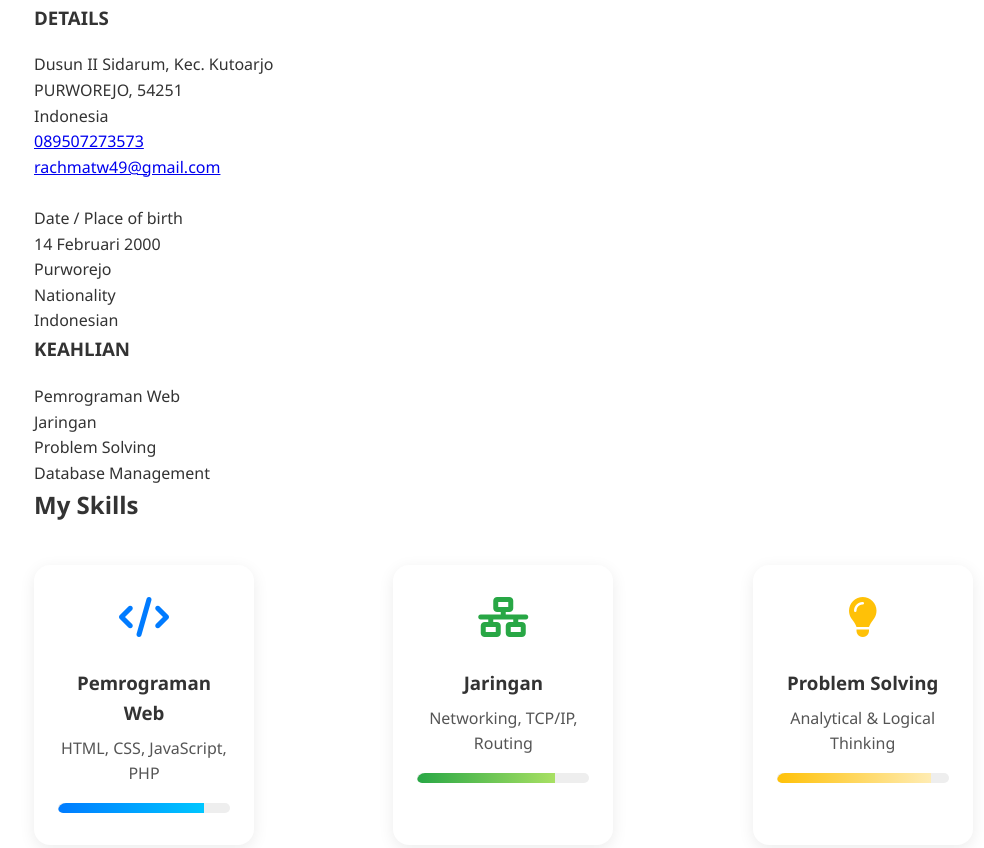
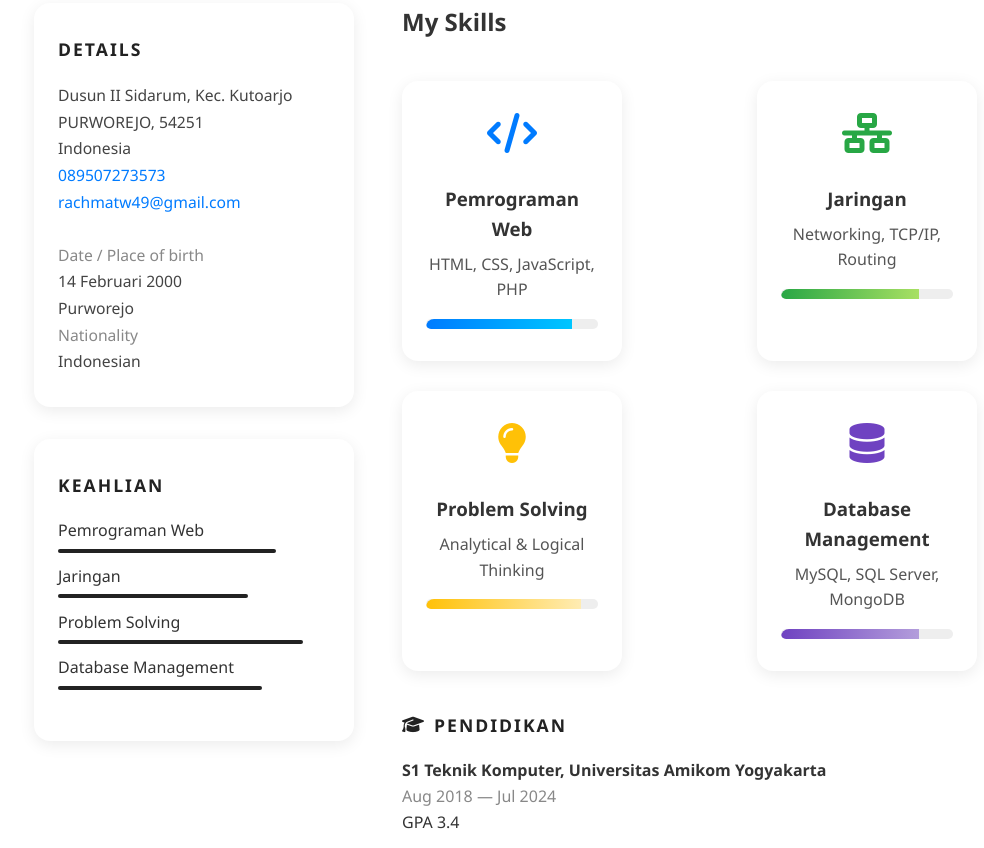
Before and after one commit to rachmat49/profile, a plain HTML site: page Index.html in a window 1280 px wide. Shown: the part 944-1792 px from the top of the page, without its empty margins (82-1066 px from the left). Drawn offline with Linux system fonts and the light colour scheme.

Commit message:
Add files via upload

```diff
--- a/css/style.css
+++ b/css/style.css
@@ -154,6 +154,96 @@ nav ul li a:hover {
 .js { width: 75%; }
 .wp { width: 80%; }
 
+.skills-flex {
+    display: flex;
+    flex-wrap: wrap;
+    gap: 3rem;
+    justify-content: center;
+}
+
+.sidebar-info {
+    flex: 1 1 260px;
+    max-width: 320px;
+}
+
+.details-box {
+    background: #fff;
+    border-radius: 16px;
+    box-shadow: 0 4px 16px rgba(0,0,0,0.08);
+    padding: 2rem 1.5rem;
+    margin-bottom: 2rem;
+}
+
+.section-title {
+    letter-spacing: 2px;
+    font-size: 1.1rem;
+    color: #222;
+    margin-bottom: 1.2rem;
+    display: flex;
+    align-items: center;
+    gap: 8px;
+}
+
+.details-content {
+    color: #444;
+    font-size: 0.98rem;
+    line-height: 1.7;
+}
+
+.details-link {
+    color: #007bff;
+    text-decoration: none;
+}
+
+.details-label {
+    color: #888;
+}
+
+.skills-list {
+    margin-bottom: 1.2rem;
+}
+
+.skill-label {
+    font-weight: 500;
+    margin-bottom: 0.3rem;
+}
+
+.skill-bar-static {
+    background: #222;
+    height: 4px;
+    margin-bottom: 0.7rem;
+    border-radius: 2px;
+}
+
+.main-skills {
+    flex: 2 1 480px;
+}
+
+.main-title {
+    margin-bottom: 2rem;
+}
+
+.education-section, .training-section {
+    margin-top: 2.5rem;
+}
+
+.education-item {
+    margin-bottom: 1rem;
+}
+
+.edu-date {
+    color: #888;
+}
+
+.training-list {
+    padding-left: 1.2rem;
+    color: #444;
+}
+
+.training-list li {
+    margin-bottom: 0.7rem;
+}
+
 /* Portfolio Section */
 .portfolio-grid {
     display: grid;
@@ -268,3 +358,14 @@ footer {
         text-align: center;
     }
 }
+
+@media (max-width: 900px) {
+    .skills-flex {
+        flex-direction: column;
+        gap: 2rem;
+    }
+    .sidebar-info, .main-skills {
+        max-width: 100%;
+        flex: 1 1 100%;
+    }
+}
```
